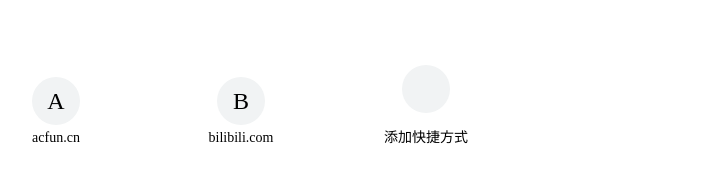
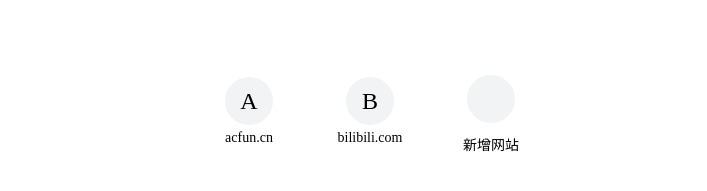
Before and after one commit to youzhitang/nav-1, a website: page src/index.html in a window 1280 px wide. Shown: the part 243-434 px from the top of the page, without its empty margins (214-921 px from the left). Drawn offline with nearby package versions, Linux system fonts and the light colour scheme.

Commit message:
更改页面样式

```diff
--- a/src/index.html
+++ b/src/index.html
@@ -2,22 +2,19 @@
 <html lang="en">
 <head>
   <meta charset="UTF-8"/>
-    <meta
-            name="viewport"
-            content="width=device-width,initial-scale=1,minimum-scale=1,maximum-scale=1,user-scalable=no,viewport-fit=cover"
-    />
+  <meta name="viewport" content="width=device-width,initial-scale=1,minimum-scale=1,maximum-scale=1,user-scalable=no,viewport-fit=cover">
   <title>前航-前端导航网站</title>
-    <link rel="stylesheet" href="./style.css"/>
+  <link href="./style.css" rel="stylesheet"/>
 </head>
 <body>
 <header class="globalHeader">
   <div class="topLogo">
-        <img src="./image/logo.png" alt="">
+    <img alt="" src="./image/logo.png">
   </div>
-    <form class="searchForm" method="GET" action="https://www.baidu.com/s">
-        <input type="text" name="wd"/>
+  <form action="https://www.baidu.com/s" class="searchForm" method="GET">
+    <input name="wd" type="text"/>
     <button type="submit">
-            <svg class="icon" aria-hidden="true">
+      <svg aria-hidden="true" class="icon">
         <use xlink:href="#icon-search"></use>
       </svg>
     </button>
@@ -32,7 +29,8 @@
             <use xlink:href="#icon-add"></use>
           </svg>
         </div>
-                <div class="text">添加快捷方式</div>
+        <div class="text">新增网站</div>
+
       </div>
     </li>
   </ul>
--- a/src/main.js
+++ b/src/main.js
@@ -7,7 +7,7 @@
     {logo: 'A', url: 'https://www.acfun.cn/'},
     {logo: 'B', url: 'https://www.bilibili.com/'}
 ]
-const simplfyUrl = (url) => {
+const simplifyUrl = (url) => {
     return url.replace('https://', '')
         .replace('http://', '')
         .replace('www.', '')
@@ -19,7 +19,7 @@
         const $li = $(`<li>
            <div class="site">
              <div class="logo">${node.logo[0]}</div>
-             <div class="link">${simplfyUrl(node.url)}</div>
+             <div class="link">${simplifyUrl(node.url)}</div>
              <div class="close">
                <svg class="icon">
                  <use xlink:href="#icon-close"></use>
@@ -48,7 +48,7 @@
         }
         console.log(url)
         hashMap.push({
-            logo: simplfyUrl(url)[0].toUpperCase(),
+            logo: simplifyUrl(url)[0].toUpperCase(),
             url: url
         })
         render()
--- a/src/style.css
+++ b/src/style.css
@@ -111,7 +111,7 @@
 }
 
 .globalMain {
-    max-width: 900px;
+  max-width: 500px;
   margin-right: auto;
   margin-left: auto;
 }
@@ -137,19 +137,20 @@
 
 @media (min-width: 500px) {
   .siteList > li {
-        margin-right: 25px;
+    margin-left: 25px;
   }
 }
 
 .siteList .site {
-    background: white;
-    width: 160px;
+  width: 6rem;
   display: flex;
   justify-content: center;
   align-items: center;
   flex-direction: column;
-    padding: 20px;
+  border-radius: 4px;
+  padding: 20px 0;
   position: relative;
+  cursor: pointer;
 }
 
 .siteList .site > .logo {
@@ -182,13 +183,13 @@
 
 .siteList .addButton {
   background: white;
-    width: 160px;
+  width: 6rem;
   display: flex;
   justify-content: center;
   align-items: center;
   flex-direction: column;
   position: relative;
-    border-radius: 40px;
+  padding: 10px;
 }
 
 .siteList .addButton .icon {
@@ -204,7 +205,7 @@
 
 .siteList .addButton .text {
   font-size: 14px;
-    margin-top: 5px;
+  margin-top: 3px;
 }
 
 .siteList .addButton .icon-wrapper {
```
Also changed, not shown: src/image/bilibili.png (deleted). Lines whose indentation alone changed are shown as unchanged.
